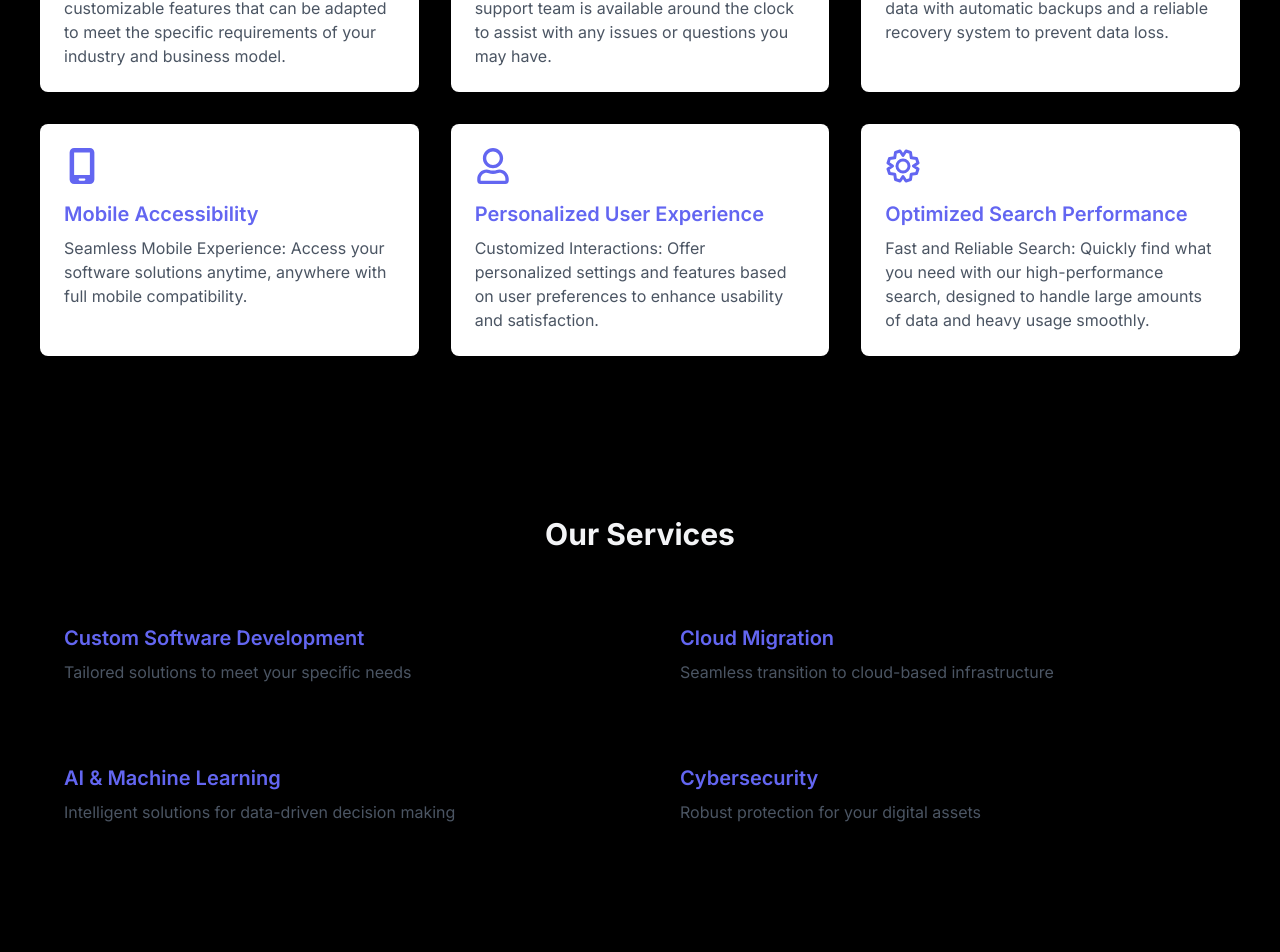
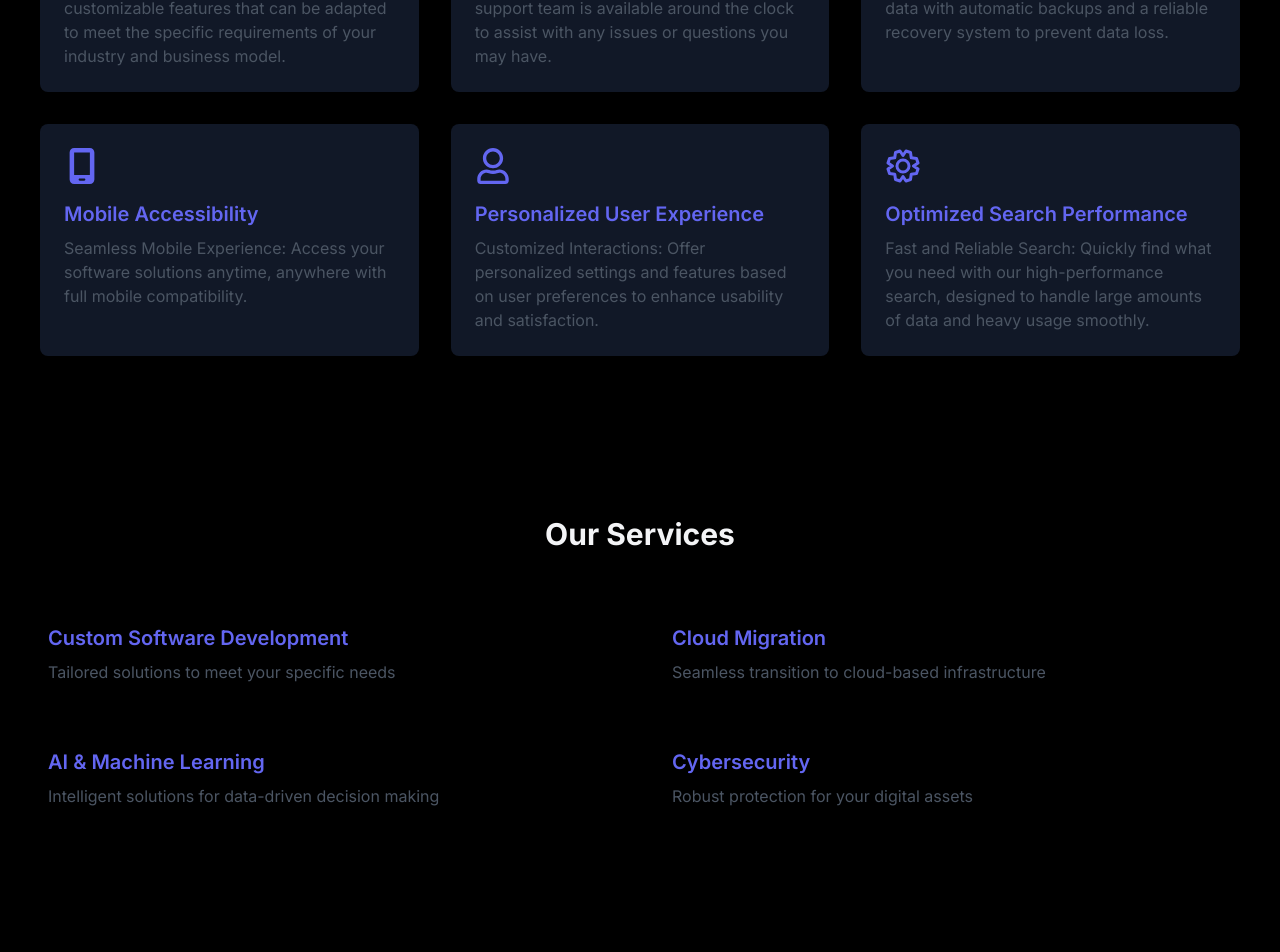
Before and after one commit to prathameshmane019/UnityTech, a Next.js app: page / in a window 1280 px wide. Shown: the part 2120-3072 px from the top of the page. Built offline with nearby package versions, Linux system fonts and the light colour scheme.

Commit message:
erp chenges

```diff
--- a/app/components/Contact.tsx
+++ b/app/components/Contact.tsx
@@ -7,14 +7,14 @@ const Contact = () => {
     <section className="py-20">
       <div className="container mx-auto px-4">
         <h3 className="text-3xl font-bold text-center mb-12">Get in Touch</h3>
-        <div className="flex justify-end">
+        <div className="flex justify-end ">
           {/* Form Section */}
-          <div className="w-full md:w-1/2 lg:w-1/3">
+          <div className="w-full md:w-1/2 lg:w-1/3 border p-10 border-gray-600 rounded-lg border-r-8 ">
             <motion.form
               initial={{ opacity: 0, y: 20 }}
               animate={{ opacity: 1, y: 0 }}
               transition={{ duration: 0.5 }}
-              className="max-w-lg mx-auto md:mx-0"
+              className="max-w-lg mx-auto md:mx-0 "
             >
               <div className="form-control mb-6">
                 <input type="text" id="name" required className="input-line" />
--- a/app/components/Features.tsx
+++ b/app/components/Features.tsx
@@ -68,7 +68,7 @@ const Features = () => {
               initial={{ opacity: 0, y: 20 }}
               animate={{ opacity: 1, y: 0 }}
               transition={{ duration: 0.5, delay: index * 0.1 }}
-              className="card p-6 bg-white shadow-lg rounded-lg"
+              className="card p-6 bg-gray-900 shadow-lg rounded-lg"
             >
               <feature.icon className="text-4xl text-primary mb-4" />
               <h4 className="text-xl font-semibold mb-2 text-primary">{feature.title}</h4>
--- a/app/components/Services.tsx
+++ b/app/components/Services.tsx
@@ -13,9 +13,9 @@ const services = [
 const Services = () => {
   return (
     <section className="py-20 mx-auto ">
-      <div className="container  px-4">
+      <div className="container  mx-auto ">
         <h3 className="text-3xl font-bold text-center mb-12">Our Services</h3>
-        <div className="grid grid-cols-1 md:grid-cols-2 gap-8">
+        <div className="grid grid-cols-1 md:grid-cols-2 gap-4">
           {services.map((service, index) => (
             <motion.div
               key={index}
--- a/app/components/ui/sticky-scroll-reveal.tsx
+++ b/app/components/ui/sticky-scroll-reveal.tsx
@@ -41,8 +41,9 @@ export const StickyScroll = ({
 
   const backgroundColors = [
     "var(--gray-900)",
-    "var(--zinc-900)",
-    "var(--blue-800)",
+    "var(--stone-950)",
+    "var(--slate-800)",
+    "var(--blue-950)"
   ];
   const linearGradients = [
     "linear-gradient(to bottom right, var(--cyan-500), var(--emerald-500))",
```
